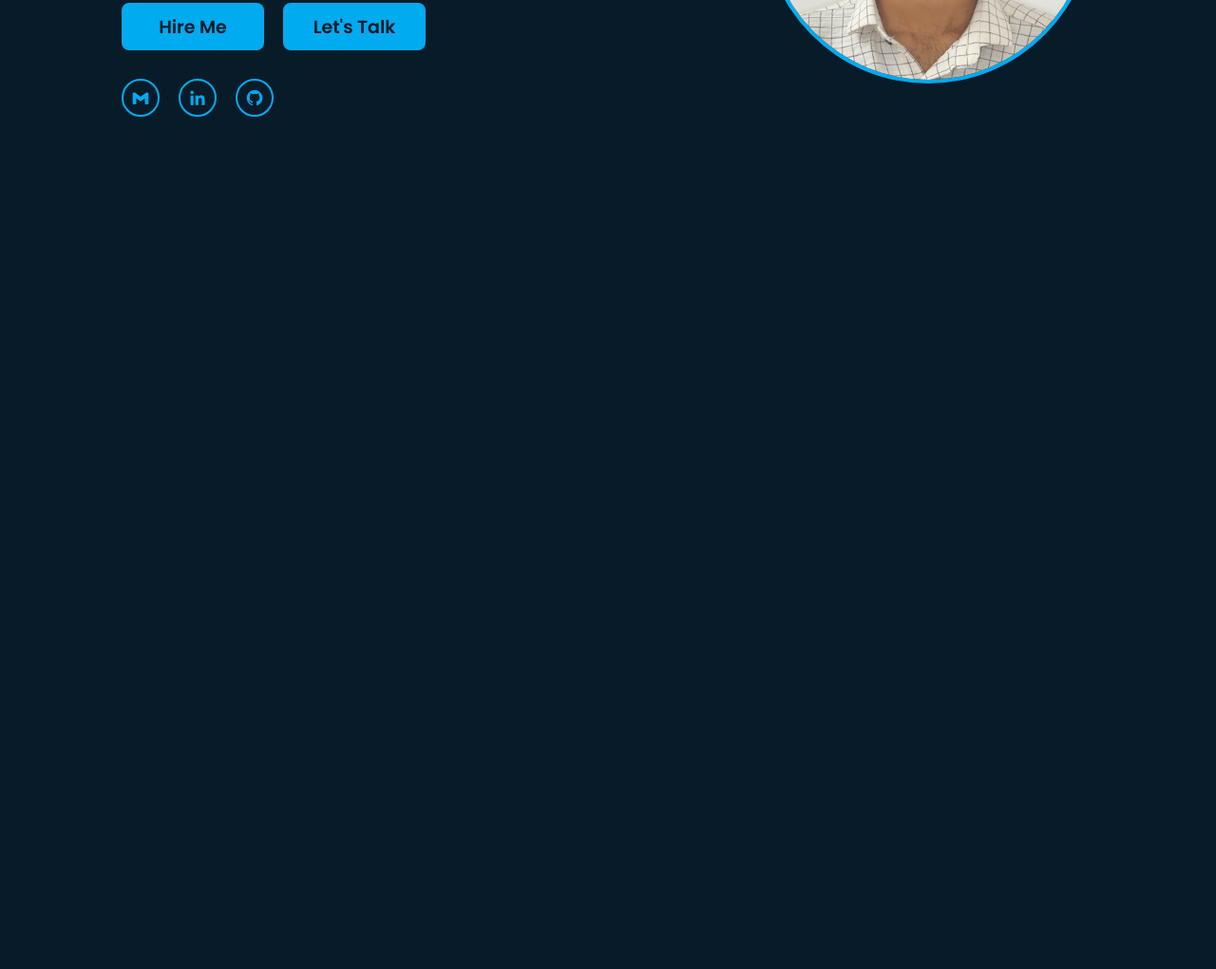
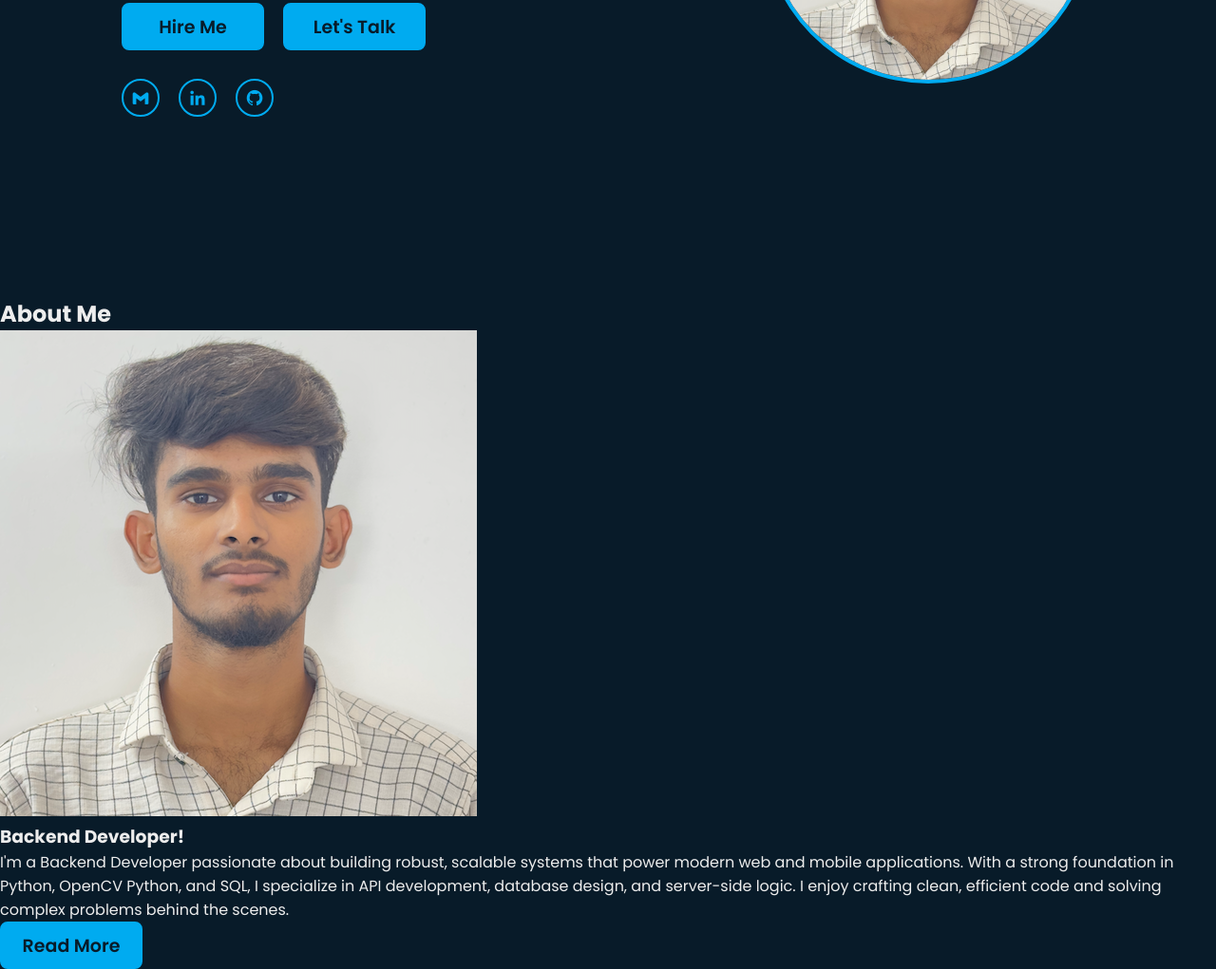
Before and after one commit to Sanjay-D-works/Personal-Portfolio, a plain HTML site: page index.html in a window 1280 px wide. Shown: the part 487-1508 px from the top of the page at 95% size. Before the commit the page ends 800 px from the top, so only its background shows below. Drawn offline with nearby package versions, Linux system fonts and the light colour scheme; files whose address does not match are found by name.

Commit message:
Developing the about section

```diff
--- a/index.html
+++ b/index.html
@@ -41,5 +41,28 @@
       <img src="/Users/sanjayd/Portfolio/image./Screenshot 2025-06-29 at 10.09.11 PM.png" alt="Profile Image" />
     </div>
   </section>
+
+  <section class="about" id="about">
+    <h2 class="heading">About <span>Me</span></h2>
+
+    <div class="about-img">
+        <img src="/Users/sanjayd/Portfolio/image./Screenshot 2025-06-29 at 10.09.11 PM.png" alt="" >
+        <span class="circle-spin"></span>
+    </div>
+
+    <div class="about-content">
+        <h3>Backend Developer!</h3>
+        <p>I'm a Backend Developer passionate about building robust, scalable systems that power modern web and mobile applications. With a strong foundation in Python, OpenCV Python, and SQL, I specialize in API development, database design, and server-side logic. I enjoy crafting clean, efficient code and solving complex problems behind the scenes.</p>
+
+        <div class="btn-box btns">
+            <a href="#" class="btn">Read More</a>
+        </div>
+    </div>
+
+
+  </section>
+
+  <script src="script.js"></script>
+
 </body>
 </html>
```
Also changed, not shown: script.js (added).
